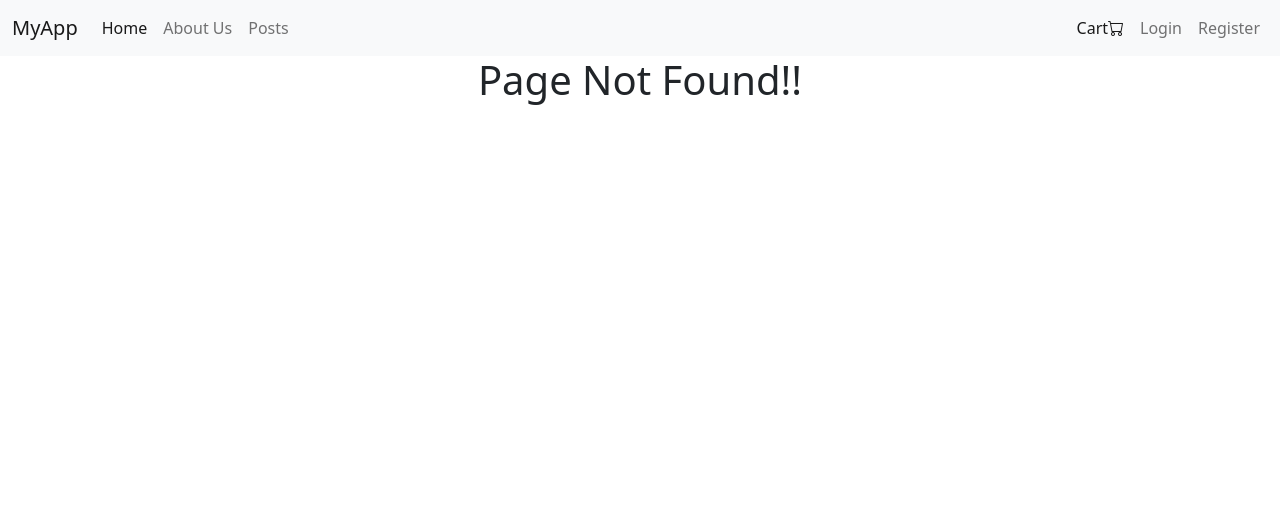
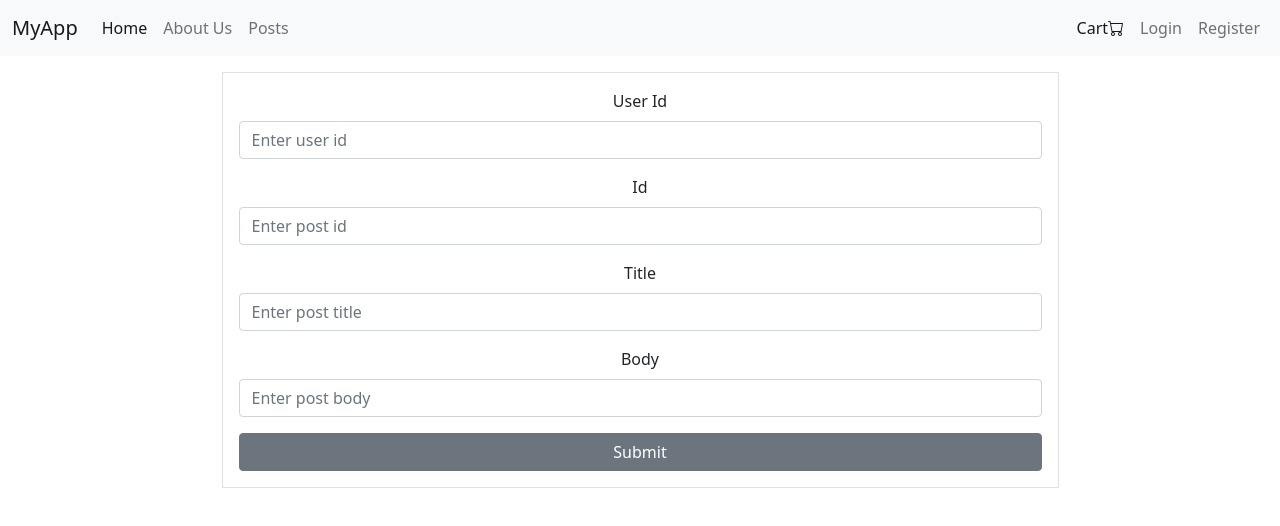
Before and after one commit to sudheerkumarr/React_5Apr, a React (Create React App) app in the folder myapp/: page /post/update/1 in a window 1280 px wide. Before the commit this address had no page. Shown: the top 526 px of the page. Built offline with nearby package versions, Linux system fonts and the light colour scheme; no server answers.

Commit message:
added add and update functions

```diff
--- a/myapp/public/index.html
+++ b/myapp/public/index.html
@@ -40,5 +40,7 @@
       To begin the development, run `npm start` or `yarn start`.
       To create a production bundle, use `npm run build` or `yarn build`.
     -->
+    <script src="https://cdn.jsdelivr.net/npm/bootstrap@5.1.3/dist/js/bootstrap.bundle.min.js"
+      integrity="sha384-ka7Sk0Gln4gmtz2MlQnikT1wXgYsOg+OMhuP+IlRH9sENBO0LRn5q+8nbTov4+1p" crossorigin="anonymous"></script>
   </body>
 </html>
--- a/myapp/src/App.js
+++ b/myapp/src/App.js
@@ -9,6 +9,8 @@ import Register from "./components/register";
 import About from "./components/about";
 import PageNotFound from "./components/pagenotfound";
 import Posts from "./components/posts";
+import AddPost from "./components/addpost";
+import UpdatePost from "./components/updatepost";
 
 function App() {
   return (
@@ -20,6 +22,8 @@ function App() {
         <Route path="/register" component={Register} />
         <Route path="/about" component={About} />
         <Route path="/posts" component={Posts} />
+        <Route path="/addpost" component={AddPost} />
+        <Route path="/post/update/:id" component={UpdatePost} />
         <Redirect path="/home" to="/" />
         <Route component={PageNotFound} />
       </Switch>
--- /dev/null
+++ b/myapp/src/components/addpost.jsx
@@ -0,0 +1,111 @@
+import axios from "axios";
+import React, { Component } from "react";
+
+class AddPost extends Component {
+  state = {
+    post: {
+      userId: "",
+      id: "",
+      title: "",
+      body: "",
+    },
+  };
+  handleChange = (event) => {
+    console.log("handle change");
+    console.log(event.target.name); // field name
+    console.log(event.target.value); // field value
+    // create local variable and copy state post object value
+    const newPost = { ...this.state.post };
+    //post.userId = 123;
+    //post[userId] = 123;
+
+    // capture user input
+    newPost[event.target.name] = event.target.value;
+    // Update state object
+    this.setState({ post: newPost });
+  };
+  handleSubmit = (event) => {
+    console.log("handle submit");
+    event.preventDefault();
+    // Send post request
+    axios
+      .post("https://jsonplaceholder.typicode.com/posts", this.state.post)
+      .then((res) => {
+        console.log(res);
+        alert("Post added successfully!");
+      })
+      .catch((err) => console.log(err));
+  };
+  render() {
+    return (
+      <div className="container">
+        <h1>Add Post page</h1>
+        <form className="border p-3 w-75 mx-auto" onSubmit={this.handleSubmit}>
+          <div className="mb-3">
+            <label htmlfor="userId" className="form-label">
+              User Id
+            </label>
+            <input
+              type="number"
+              className="form-control"
+              id="userId"
+              placeholder="Enter user id"
+              value={this.state.post.userId}
+              name="userId"
+              onChange={this.handleChange}
+            />
+          </div>
+          <div className="mb-3">
+            <label htmlfor="id" className="form-label">
+              Id
+            </label>
+            <input
+              type="number"
+              value={this.state.post.id}
+              name="id"
+              onChange={this.handleChange}
+              placeholder="Enter post id"
+              className="form-control"
+              id="id"
+            />
+          </div>
+          <div className="mb-3">
+            <label htmlfor="title" className="form-label">
+              Title
+            </label>
+            <input
+              type="text"
+              value={this.state.post.title}
+              name="title"
+              onChange={this.handleChange}
+              placeholder="Enter post title"
+              className="form-control"
+              id="title"
+            />
+          </div>
+          <div className="mb-3">
+            <label htmlfor="body" className="form-label">
+              Body
+            </label>
+            <input
+              type="text"
+              value={this.state.post.body}
+              name="body"
+              onChange={this.handleChange}
+              placeholder="Enter post body"
+              className="form-control"
+              id="body"
+            />
+          </div>
+          <div class="d-grid gap-2">
+            <button type="submit" className="btn btn-secondary">
+              Submit
+            </button>
+          </div>
+        </form>
+      </div>
+    );
+  }
+}
+
+export default AddPost;
--- a/myapp/src/components/posts.jsx
+++ b/myapp/src/components/posts.jsx
@@ -1,5 +1,6 @@
 import React, { Component } from "react";
 import axios from "axios";
+import { Link } from "react-router-dom";
 
 class Posts extends Component {
   constructor(props) {
@@ -46,10 +47,14 @@ class Posts extends Component {
     console.log("Inside render() method");
     return (
       <div className="container ">
-        <button type="button" className="btn btn-primary float-end mt-3">
+        <Link
+          type="button"
+          className="btn btn-primary float-end mt-3"
+          to="/addpost"
+        >
           Add Post
-        </button>
-        <table className="table table-striped">
+        </Link>
+        <table className="table table-striped table-hover">
           <thead>
             <tr>
               <th scope="col">User ID</th>
@@ -67,9 +72,13 @@ class Posts extends Component {
                 <td>{p.title}</td>
                 <td>{p.body}</td>
                 <td>
-                  <button type="button" className="btn btn-primary">
+                  <Link
+                    type="button"
+                    className="btn btn-primary"
+                    to={`/post/update/${p.id}`}
+                  >
                     Update
-                  </button>
+                  </Link>
                   <button
                     type="button"
                     className="btn btn-secondary"
--- /dev/null
+++ b/myapp/src/components/updatepost.jsx
@@ -0,0 +1,121 @@
+import React, { Component } from "react";
+import axios from "axios";
+
+class UpdatePost extends Component {
+  state = {
+    post: {
+      userId: "",
+      id: "",
+      title: "",
+      body: "",
+    },
+  };
+  componentDidMount() {
+    axios
+      .get(
+        `https://jsonplaceholder.typicode.com/posts/${this.props.match.params.id}`
+      )
+      .then((res) => {
+        this.setState({ post: res.data });
+        console.log(res);
+      })
+      .catch((err) => console.log(err));
+  }
+  handleChange = (event) => {
+    console.log("handle change");
+    console.log(event.target.name); // field name
+    console.log(event.target.value); // field value
+    // create local variable and copy state post object value
+    const newPost = { ...this.state.post };
+    //post.userId = 123;
+    //post[userId] = 123;
+
+    // capture user input
+    newPost[event.target.name] = event.target.value;
+    // Update state object
+    this.setState({ post: newPost });
+  };
+  handleSubmit = (event) => {
+    console.log("handle submit");
+    event.preventDefault();
+    // Send post request
+    axios
+      .post("https://jsonplaceholder.typicode.com/posts", this.state.post)
+      .then((res) => {
+        console.log(res);
+        alert("Post added successfully!");
+      })
+      .catch((err) => console.log(err));
+  };
+  render() {
+    return (
+      <div className="container mt-3">
+        <form className="border p-3 w-75 mx-auto" onSubmit={this.handleSubmit}>
+          <div className="mb-3">
+            <label htmlfor="userId" className="form-label">
+              User Id
+            </label>
+            <input
+              type="number"
+              className="form-control"
+              id="userId"
+              placeholder="Enter user id"
+              value={this.state.post.userId}
+              name="userId"
+              onChange={this.handleChange}
+            />
+          </div>
+          <div className="mb-3">
+            <label htmlfor="id" className="form-label">
+              Id
+            </label>
+            <input
+              type="number"
+              value={this.state.post.id}
+              name="id"
+              onChange={this.handleChange}
+              placeholder="Enter post id"
+              className="form-control"
+              id="id"
+            />
+          </div>
+          <div className="mb-3">
+            <label htmlfor="title" className="form-label">
+              Title
+            </label>
+            <input
+              type="text"
+              value={this.state.post.title}
+              name="title"
+              onChange={this.handleChange}
+              placeholder="Enter post title"
+              className="form-control"
+              id="title"
+            />
+          </div>
+          <div className="mb-3">
+            <label htmlfor="body" className="form-label">
+              Body
+            </label>
+            <input
+              type="text"
+              value={this.state.post.body}
+              name="body"
+              onChange={this.handleChange}
+              placeholder="Enter post body"
+              className="form-control"
+              id="body"
+            />
+          </div>
+          <div class="d-grid gap-2">
+            <button type="submit" className="btn btn-secondary">
+              Submit
+            </button>
+          </div>
+        </form>
+      </div>
+    );
+  }
+}
+
+export default UpdatePost;
```
